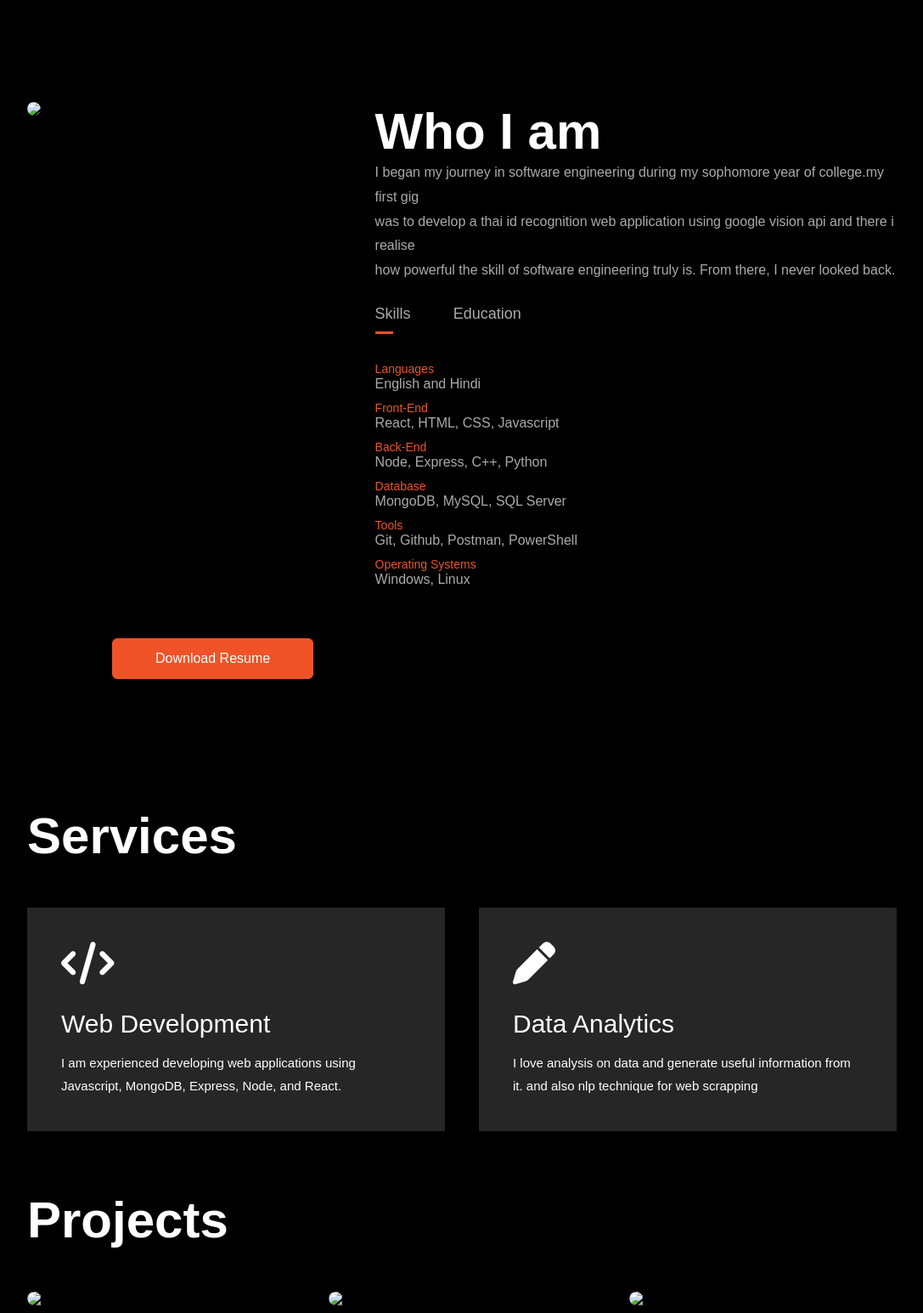
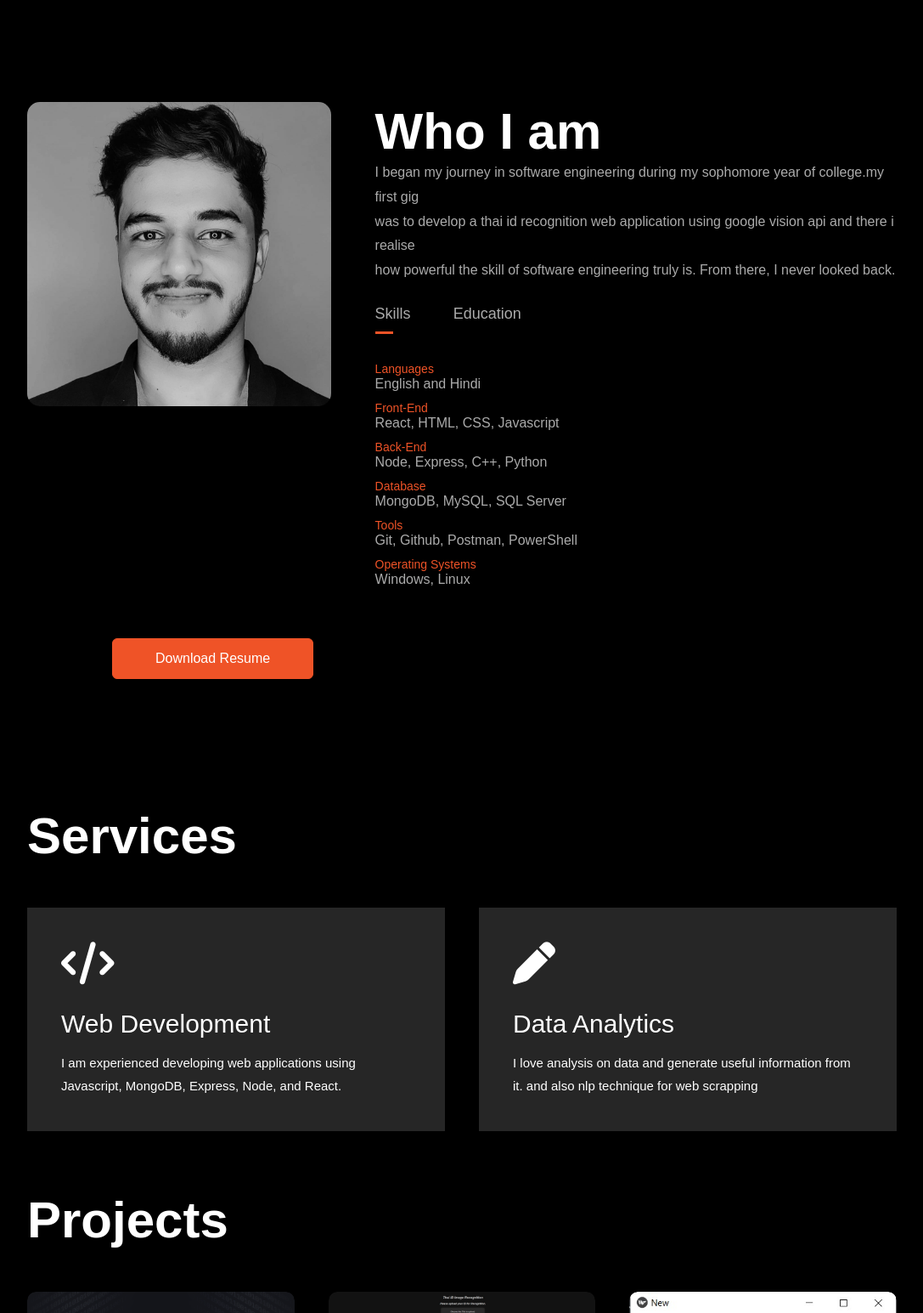
Before and after one commit to Alpha-kid/sameer-resume, a plain HTML site: page index.html in a window 1280 px wide. Shown: the part 770-2315 px from the top of the page at 85% size, without its empty margins (96-1183 px from the left). Drawn offline with Linux system fonts and the light colour scheme.

Commit message:
Update index.html

```diff
--- a/index.html
+++ b/index.html
@@ -7,7 +7,7 @@
     <meta name="viewport" content="width=device-width, initial-scale=1.0">
     <link rel="stylesheet" href="style.css">
     <link rel="stylesheet" href="https://cdnjs.cloudflare.com/ajax/libs/font-awesome/6.4.0/css/all.min.css">
-    <link rel="shortcut icon" type="x-icon" href="images/code-solid.svg">
+    <link rel="shortcut icon" type="x-icon" href="code-solid.svg">
     <title> Sameer Ahmed</title>
     <script src="script.js" defer></script>
 </head>
@@ -17,7 +17,7 @@
     <div id="header">
         <div class="container">
             <nav>
-                <img src="/images/Sameer-Ahmed-logo.jpg" class="logo">
+                <img src="Sameer-Ahmed-logo.jpg" class="logo">
                 <ul id="menus">
                     <li><a href="#header">Home</a></li>
                     <li><a href="#about">About</a></li>
@@ -43,7 +43,7 @@
         <div class="container">
             <div class="row">
                 <div class="abt-col-1">
-                    <img src="\images\Sameer Ahmed- Copy.jpeg">
+                    <img src="Sameer Ahmed- Copy.jpeg">
                 </div>
                 <div class="abt-col-2">
                     <h1 class="sub-header">Who I am</h1>
@@ -88,7 +88,7 @@
 
                 </div>
                 <div class="resume">
-                    <a href="images/A_C_Resume.pdf" download class="btn btncv">Download Resume</a>
+                    <a href="A_C_Resume.pdf" download class="btn btncv">Download Resume</a>
                 </div>
             </div>
         </div>
@@ -129,7 +129,7 @@
 
             <div class="work-list">
                 <div class="work">
-                    <img src="images/tbot.png">
+                    <img src="tbot.png">
                     <div class="layer">
                        <h3>Trading bot</h3>
                        <p>Generate and trigger order to market</p>
@@ -138,7 +138,7 @@
                 </div>
 
                 <div class="work">
-                    <img src="images/creotec.jpg">
+                    <img src="creotec.jpg">
                     <div class="layer">
                         <h3>Thai I'd recognition</h3>
                         <p>The website that determine a given id as legit thai ID or not</p>
@@ -147,7 +147,7 @@
                 </div>
 
                 <div class="work">
-                    <img src="images/cfl.jpg">
+                    <img src="cfl.jpg">
                     <div class="layer">
                         <h3>HVAC software</h3>
                         <p>Hvac software for CC3 building of my college</p>
```
